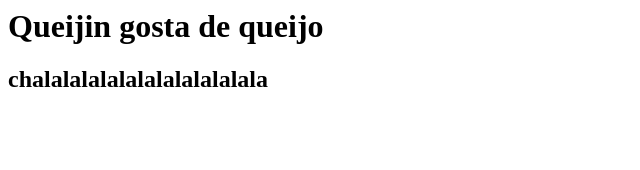
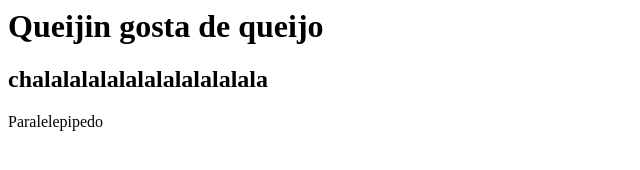
Before and after one commit to Patin699/PROJETO_WEB_FRONT, a plain HTML site: page index.html in a window 1280 px wide. Shown: the whole page, without its empty margins (0-640 px from the left). Drawn offline with Linux system fonts and the light colour scheme.

Commit message:
PROJETO_WEB: add tag parágrafo

```diff
--- a/index.html
+++ b/index.html
@@ -1,2 +1,3 @@
 <h1>Queijin gosta de queijo</h1>
 <h2>chalalalalalalalalalalalala</h2>
+<p>Paralelepipedo</p>
```
